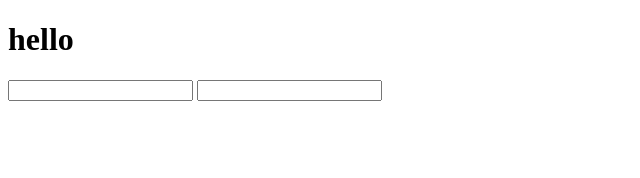
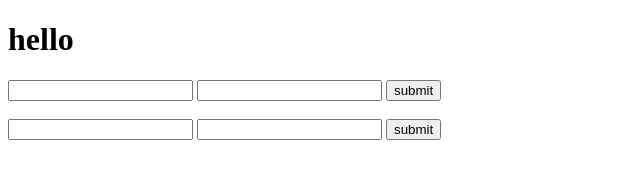
Before and after one commit to fac-17/week-7-langs, a website: page public/index.html in a window 1280 px wide. Shown: the whole page, without its empty margins (0-640 px from the left). Drawn offline with Linux system fonts and the light colour scheme; files that its build step writes are made by us from their sources; files whose address does not match are found by name.

Commit message:
forms submit to backend, potential fetch code in front end in dom.js

```diff
--- a/public/index.html
+++ b/public/index.html
@@ -10,14 +10,28 @@
 <body>
 <h1>hello</h1>
 
-<section class="form">
-  <form class="form__body">
-    <label for="userName"></label>
-    <input class="form__input" type="text" id="userName" required>
-    <label for="password"></label>
-    <input class="form__input" type="text" id="password" required>
+<section class="register__form">
+  <form class="register__form__body" action="/register">
+    <label for="new__user"></label>
+    <input class="form__input" type="text" id="new__user" required>
+    <label for="new__password"></label>
+    <input class="form__input" type="text" id="new__password" required>
+    <button id='register__submit' type=submit oname="Submit" value="Submit">submit</button>
   </form>
 </section>
+
+<br/>
+
+<section class="login__form">
+  <form class="login__form__body" action"/login">
+    <label for="login__name"></label>
+    <input class="form__input" type="text" id="login__name" required>
+    <label for="login__password"></label>
+    <input class="form__input" type="text" id="login__password" required>
+    <button id='login__submit' type=submit oname="Submit" value="Submit">submit</button>
+  </form>
+</section>
+
 <script src="public/dom.js"></script>
 </body>
 </html>
```
Also changed, not shown: public/dom.js (+15 -0 lines).
